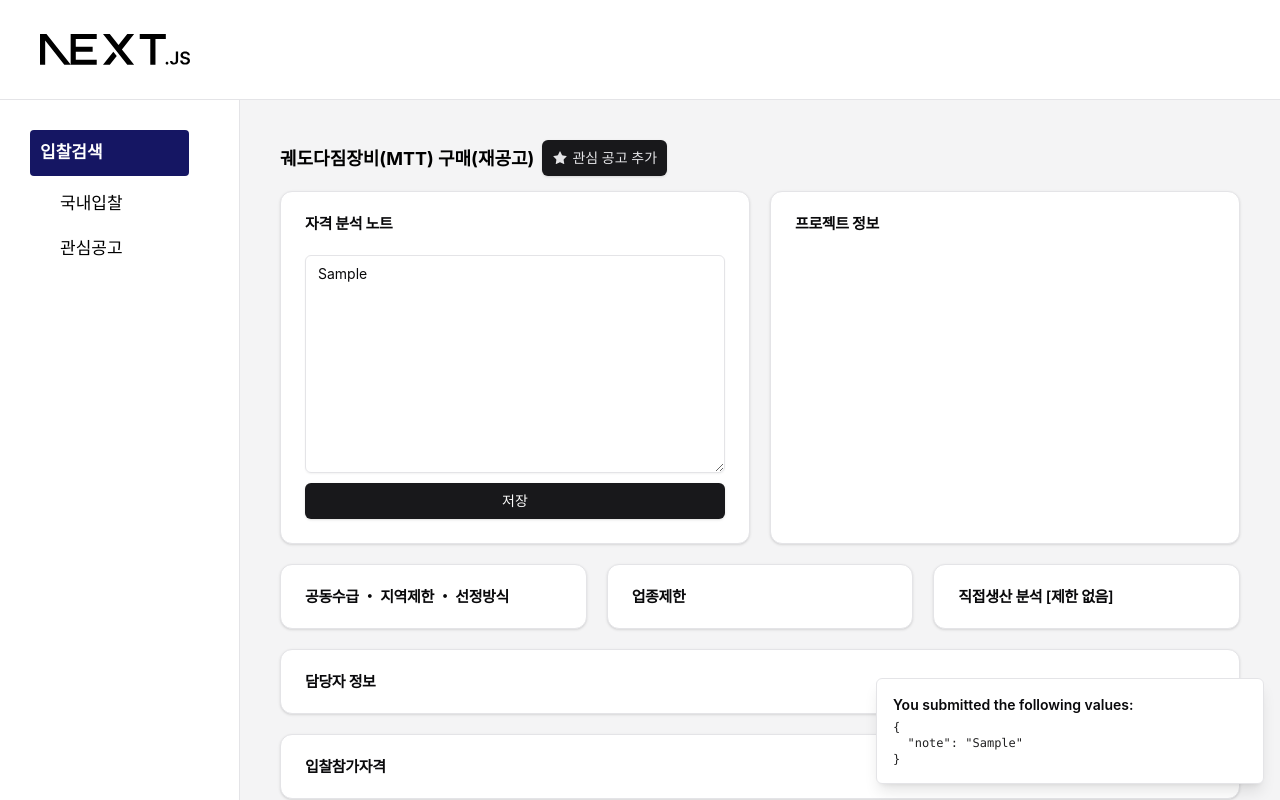
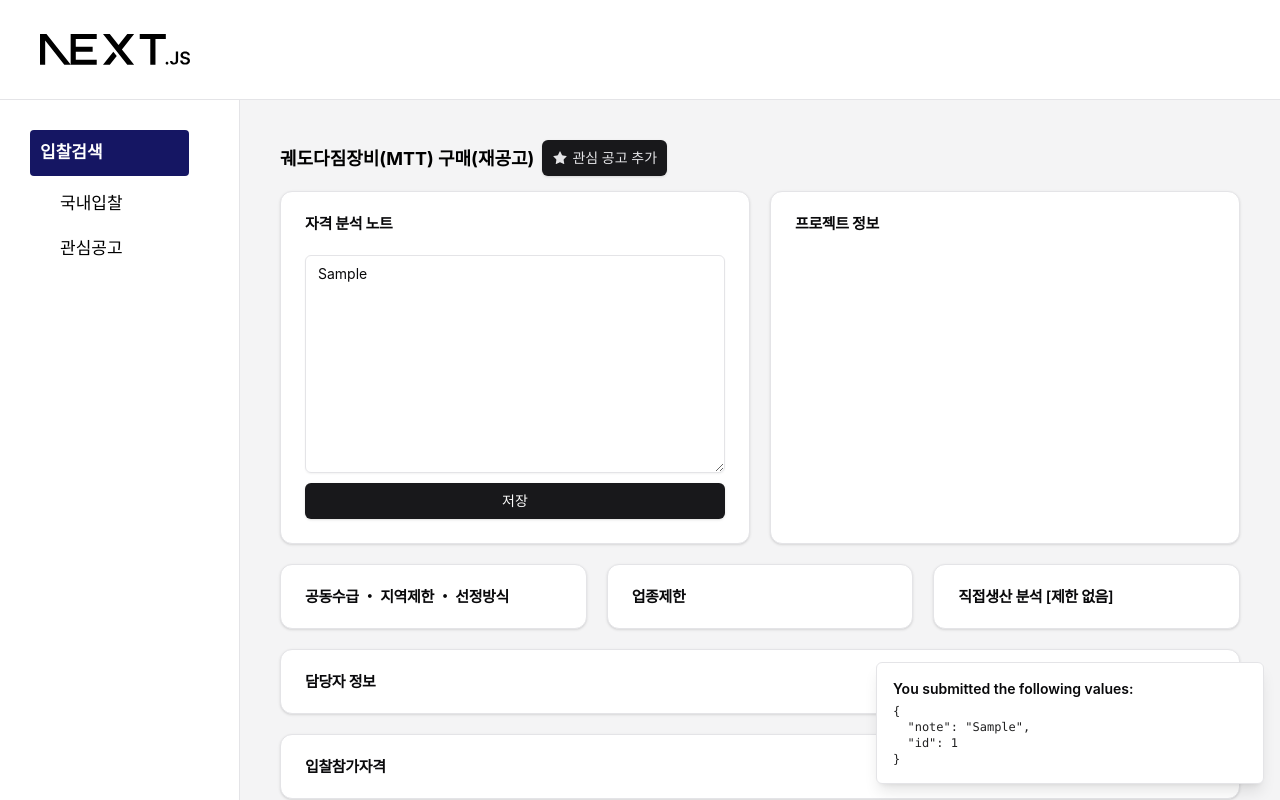
Before and after one commit to hckang80/nextjs-beginner-task, a Next.js app: page /dashboard/rfp/1 in a window 1280 px wide. Both pictures are taken after typing "Sample" into the empty fields and a click on the button "저장". Built offline with nearby package versions, Linux system fonts and the light colour scheme.

Commit message:
feat: 공고 id를 포함하여 전송

```diff
--- a/app/dashboard/rfp/[id]/note-textarea.tsx
+++ b/app/dashboard/rfp/[id]/note-textarea.tsx
@@ -7,6 +7,7 @@ import { useToast } from '@/hooks/use-toast';
 import { useForm } from 'react-hook-form';
 import { z } from 'zod';
 import { zodResolver } from '@hookform/resolvers/zod';
+import { useParams } from 'next/navigation';
 
 const formSchema = z.object({
   note: z.string().min(1, '작성된 내용이 없습니다.')
@@ -14,6 +15,8 @@ const formSchema = z.object({
 
 export function NoteTextarea() {
   const { toast } = useToast();
+
+  const { id } = useParams<{ id: string }>();
 
   const form = useForm<z.infer<typeof formSchema>>({
     resolver: zodResolver(formSchema),
@@ -27,7 +30,7 @@ export function NoteTextarea() {
       title: 'You submitted the following values:',
       description: (
         <pre>
-          <code>{JSON.stringify(values, null, 2)}</code>
+          <code>{JSON.stringify({ ...values, id: +id }, null, 2)}</code>
         </pre>
       )
     });
```
